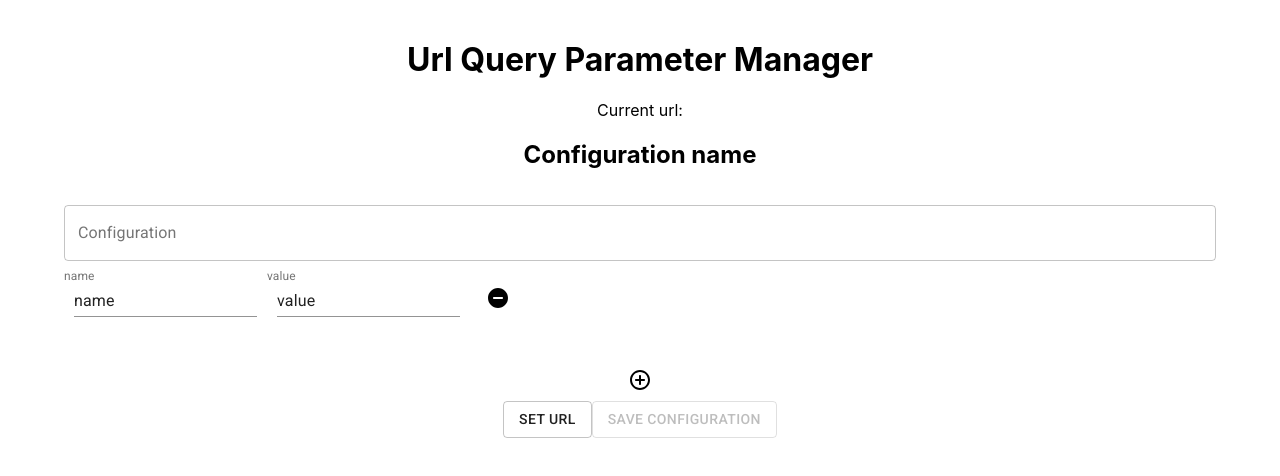
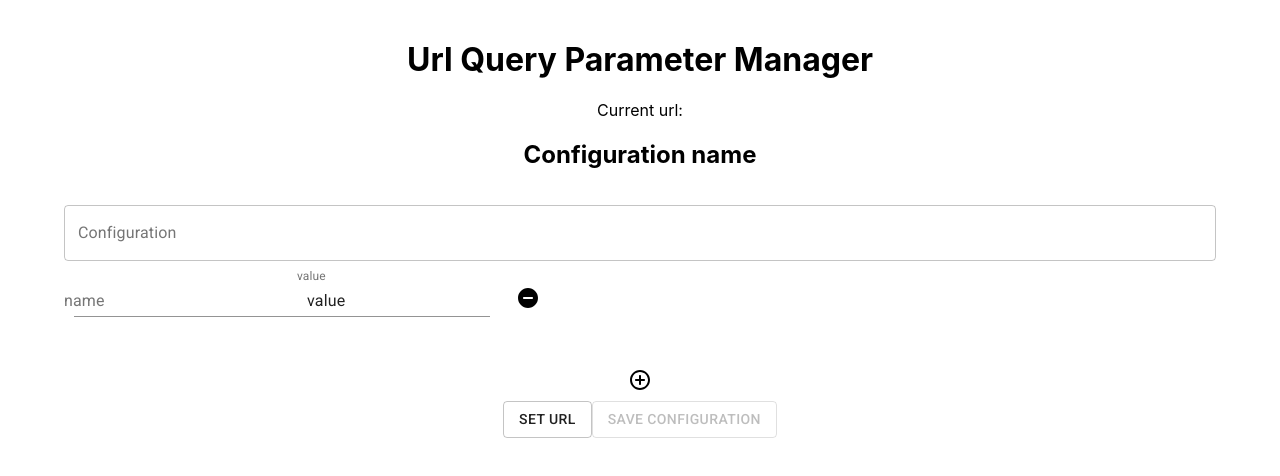
Before and after one commit to Juliafin/urlQueryParamterManager, a React app in the folder url-query-parameter-manager/: page / in a window 1280 px wide. Shown: the top 476 px of the page. Built offline with nearby package versions, Linux system fonts and the light colour scheme.

Commit message:
Changed to autocomplete element for field suggestion on key names

```diff
--- a/url-query-parameter-manager/src/App.js
+++ b/url-query-parameter-manager/src/App.js
@@ -55,11 +55,16 @@ class App extends React.Component {
 
   };
 
-  queryFieldOnChangeHandler = (event) => {
+  queryFieldOnChangeHandler = (event, fieldValue) => {
 
     const { id, value } = event.target;
+    console.log(event.target, 'EVENT TARGET')
+    console.log(id, 'ID')
+    console.log(value, 'value')
     let newQueryFields = cloneDeep(this.state.queryFields);
-    const index = parseInt(id.split('-')[1], 10) - 1;
+    console.log(newQueryFields, 'NEW QUERY FIELDS');
+    const idArray = id.split('-');
+    const index = parseInt(idArray[idArray.length - 1], 10) - 1;
     if (id.startsWith("key")) {
       newQueryFields[index].key = value;
     } else if (id.startsWith("value")) {
@@ -103,10 +108,10 @@ class App extends React.Component {
     const configurations = await saveConfiguration(this.state.currentConfiguration, this.state.queryFields);
 
     const keys = await setKeyHistory(this.state.queryFields);
+    console.log(keys, 'KEYS IN SAVE CONFIGURATION')
     this.setState({configurations}, () => {
     });
   }
-
 
   render() {
 
@@ -116,15 +121,15 @@ class App extends React.Component {
         <h1>Url Query Parameter Manager</h1>
         <p>Current url: {this.state.url}</p>
         <Configuration
-          currentConfiguration={this.state.currentConfiguration}
           configurationChangeHandler={this.onConfigurationChangeHandler}
           configurationOptions={Object.keys(this.state.configurations)}
         />
         <ParamsDisplay
           queryFieldOnChangeHandler={this.queryFieldOnChangeHandler}
           queryFields={this.state.queryFields}
-          queryFieldOnDeleteHandler={this.queryFieldOnDeleteHandler}/
-        >
+          queryFieldOnDeleteHandler={this.queryFieldOnDeleteHandler}
+          keyHistory={this.state.keyHistory}
+          />
         <Container
           className="flex addContainer"
           onClick={this.queryFieldOnAddHandler}
--- a/url-query-parameter-manager/src/components/Configuration.js
+++ b/url-query-parameter-manager/src/components/Configuration.js
@@ -1,10 +1,10 @@
-import React, {useRef} from 'react';
+import React from 'react';
 import {Container, TextField} from '@material-ui/core';
 import Autocomplete from '@material-ui/lab/Autocomplete';
 
 
 export const Configuration = (props) => {
-  const { configurationChangeHandler, currentConfiguration } = props;
+  const { configurationChangeHandler } = props;
   return (
     <Container>
       <h2>Configuration name</h2>
--- a/url-query-parameter-manager/src/components/ParamsDisplay.css
+++ b/url-query-parameter-manager/src/components/ParamsDisplay.css
@@ -17,3 +17,7 @@
 label + .MuiInput-formControl {
   margin: 10px;
 }
+
+.MuiAutocomplete-inputRoot input.MuiAutocomplete-input {
+  width: auto;
+}
--- a/url-query-parameter-manager/src/components/ParamsDisplay.js
+++ b/url-query-parameter-manager/src/components/ParamsDisplay.js
@@ -1,9 +1,10 @@
 import React from 'react';
 import { TextField, Container, Grid } from '@material-ui/core';
+import Autocomplete from '@material-ui/lab/Autocomplete';
+import RemoveCircleRoundedIcon from '@material-ui/icons/RemoveCircleRounded';
 import './ParamsDisplay.css';
-import RemoveCircleRoundedIcon from '@material-ui/icons/RemoveCircleRounded';
 
-export const ParamsDisplay = ({ queryFieldOnChangeHandler, queryFieldOnDeleteHandler, queryFields}) => {
+export const ParamsDisplay = ({ queryFieldOnChangeHandler, queryFieldOnDeleteHandler, queryFields, keyHistory}) => {
 
   const queryFieldElements = queryFields
     .map((field) => {
@@ -11,15 +12,28 @@ export const ParamsDisplay = ({ queryFieldOnChangeHandler, queryFieldOnDeleteHan
       const keyId = `key-${id}`;
       const valueId = `value-${id}`;
       const buttonId = `button-${id}`;
+      const autoCompleteID = `key-autocomplete-${id}`
       return (
         <div className="flex">
+          <Autocomplete
+            id={autoCompleteID}
+            freeSolo
+            options={Object.keys(keyHistory)}
+            onChange={(event, keyValue) => {
+              console.log('VALUE IN AUTO COMPLETE', keyValue)
+              queryFieldOnChangeHandler({target: {value: keyValue, id: keyId}}, keyValue)
+            }}
+            renderInput={(props) => (
               <TextField
+                {...props}
                 onChange={queryFieldOnChangeHandler}
                 label={key}
                 className="key"
                 name={keyId}
                 id={keyId}
                 value={key}
+              />
+          )}
           />
           <TextField
             label={value}
```
Lines whose indentation alone changed are shown as unchanged.
